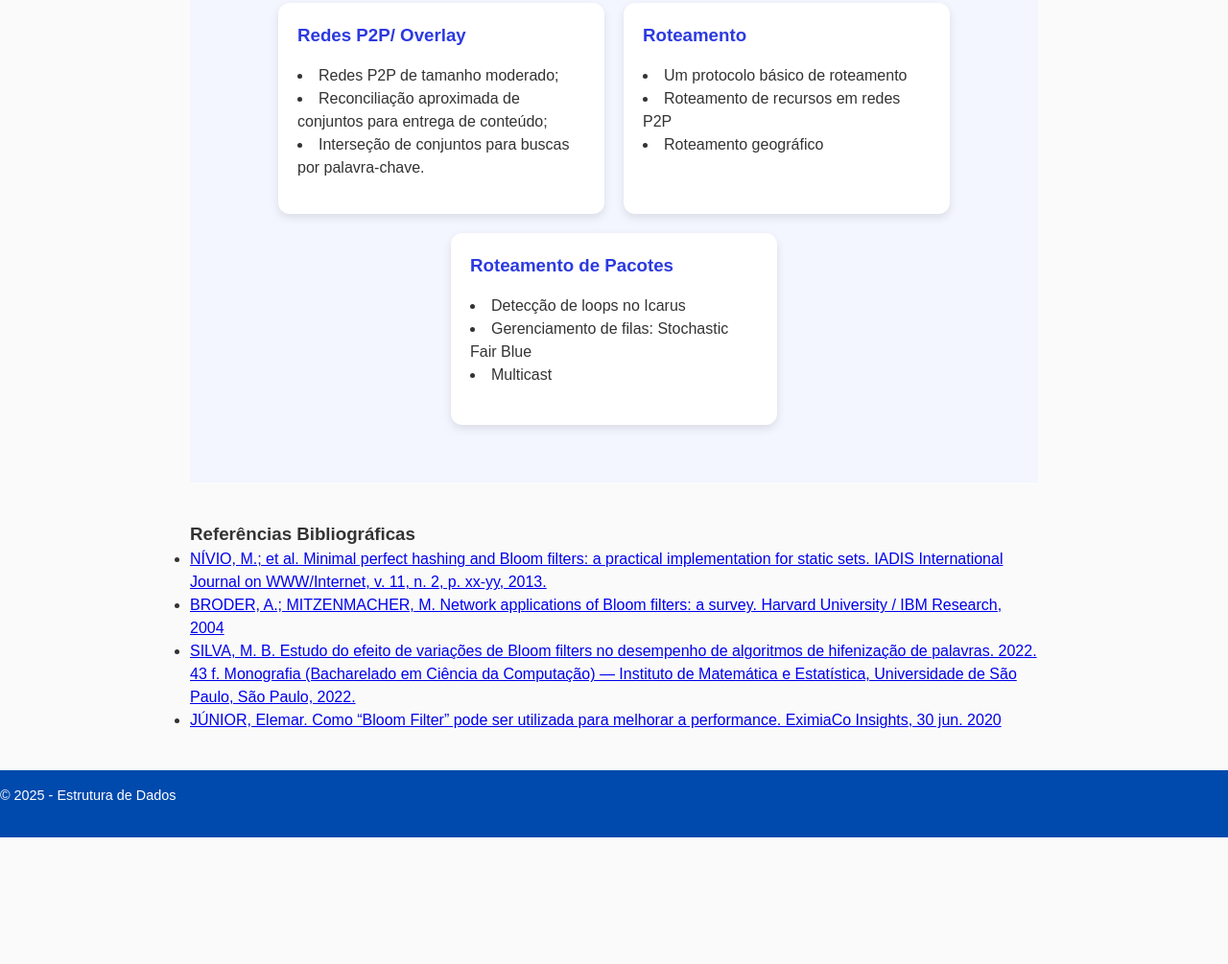
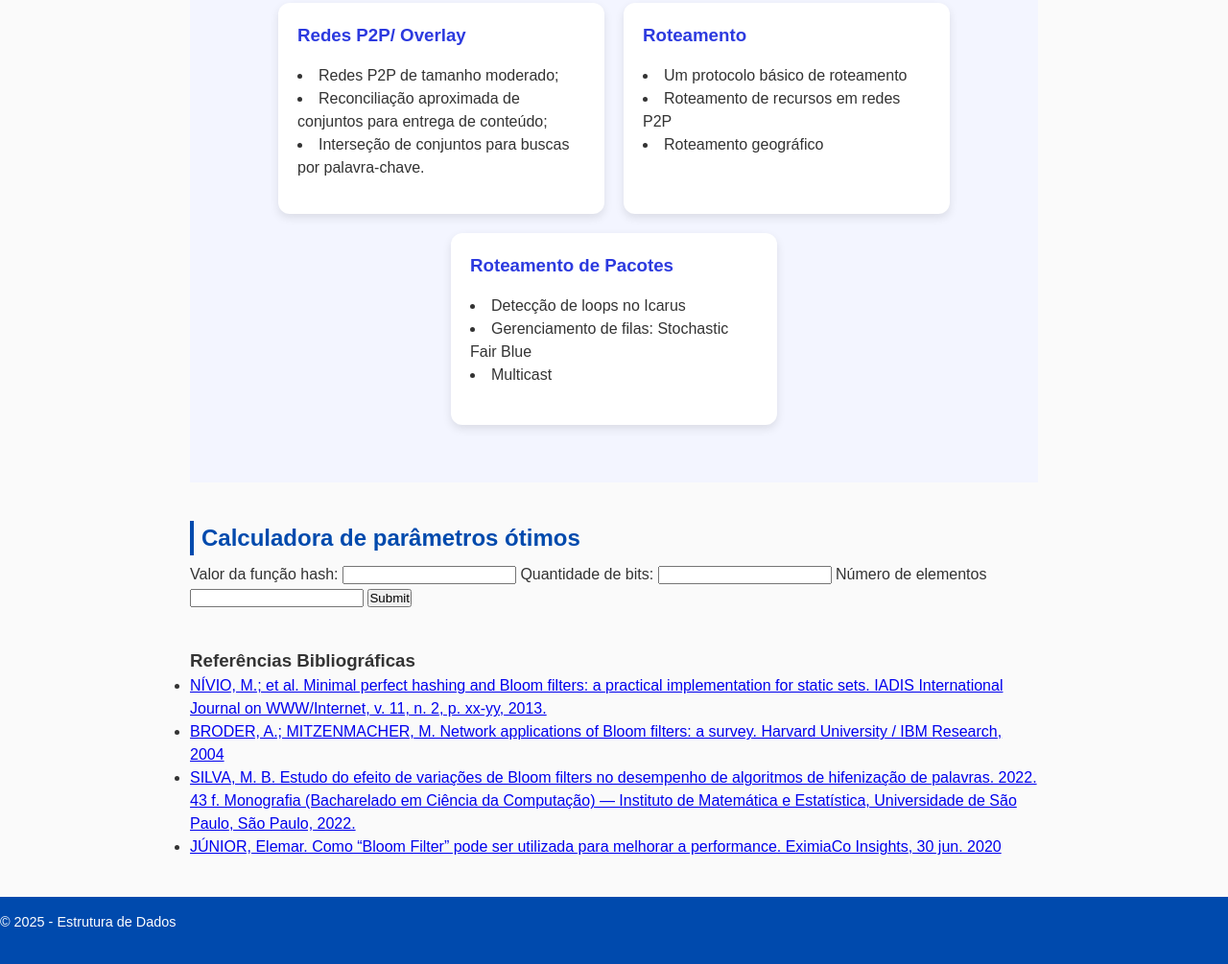
Before and after one commit to Gabriela-Slonik/Bloom-Filter, a plain HTML site: page index.html in a window 1280 px wide. Shown: the part 2885-3890 px from the top of the page at 96% size. Before the commit the page ends 3758 px from the top, so only its background shows below. Drawn offline with Linux system fonts and the light colour scheme; a web font is replaced by a local one.

Commit message:
Update index.html

```diff
--- a/index.html
+++ b/index.html
@@ -123,8 +123,21 @@
 
 
     <section id="simulacao">
+    <article id="calculadora">
+                <h2>Calculadora de parâmetros ótimos</h2>
+                <form id="calcForm" method="post">
+                    <!--hashNumber = k-->
+                    <label for="hashNumber">Valor da função hash: </label><input type="number" name="hashNumber" id="hashNumber">
+                    <!--bits = m-->
+                    <label for="bits">Quantidade de bits: </label><input type="number" name="bits" id="bits">
+                    <!--numberOfElements = n-->
+                    <label for="numberOfElements">Número de elementos</label><input type="number" name="numberOfElements" id="numberOfElements">
+                    <input type="submit" id="calculate">
+                </form>
+            </article>
+            </article>
+    </section>
 
-    </section>
     <section id="referenciasBibliograficas">
       <h3>Referências Bibliográficas</h3>
       <ul>
```
